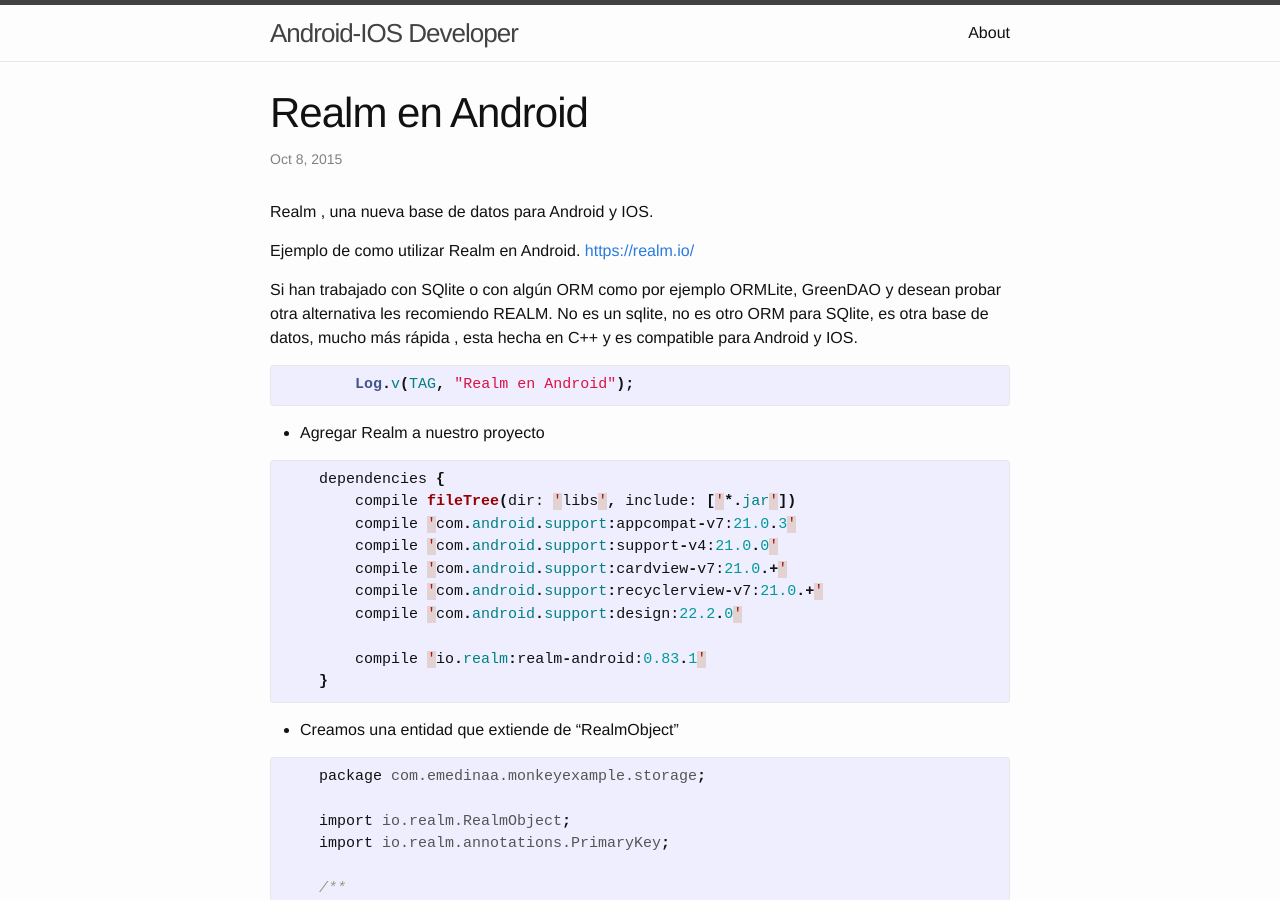
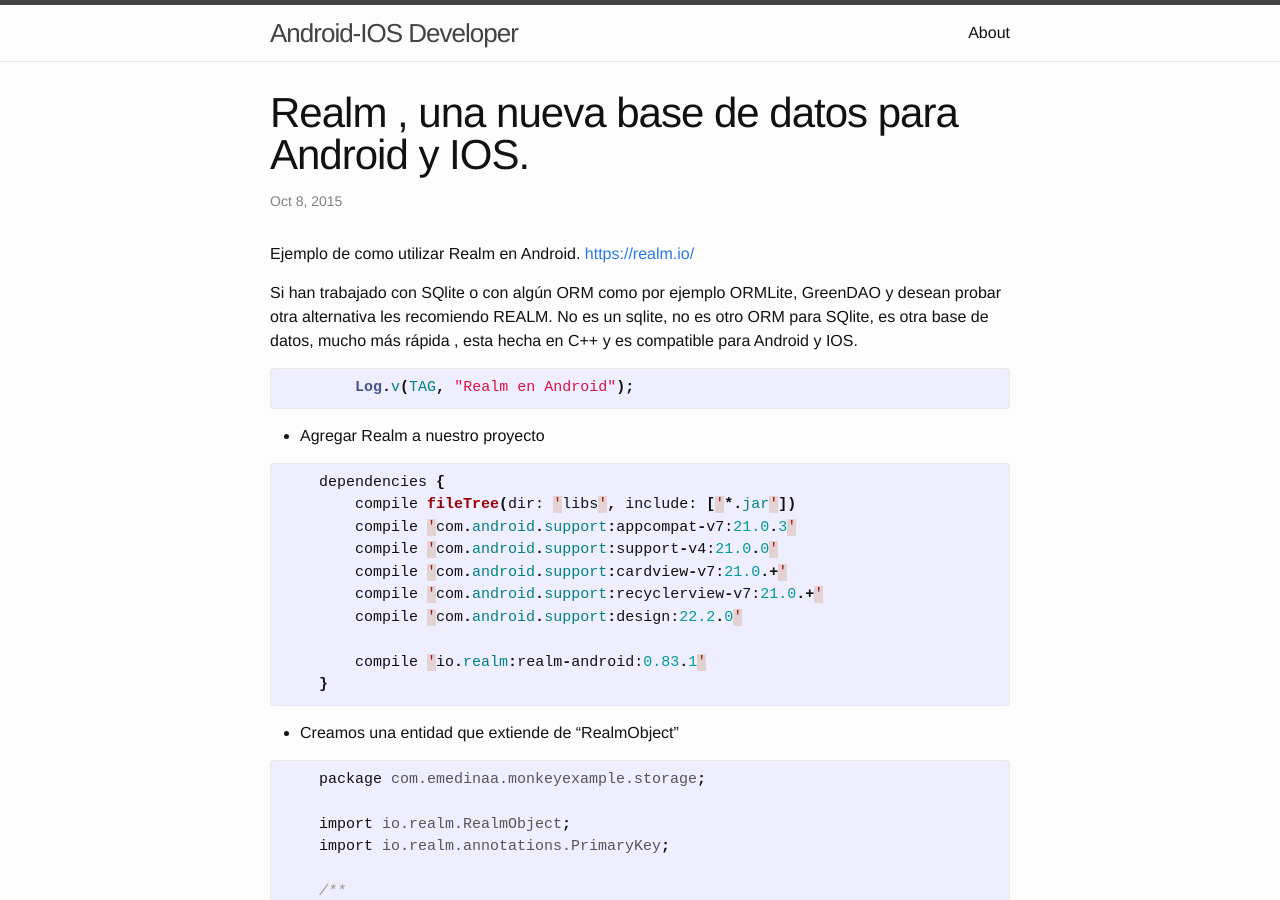
Before and after one commit to emedinaa/emedinaa.github.io, a Jekyll site: the page built from _posts/2015-11-07-android-realm.markdown, in a window 1280 px wide and 900 px high. Built offline with Jekyll 4.4.1, drawn with Linux system fonts in a browser that asks for light colours.

Commit message:
realm update

```diff
--- a/_posts/2015-11-07-android-realm.markdown
+++ b/_posts/2015-11-07-android-realm.markdown
@@ -1,11 +1,9 @@
 ---
 layout: post
-title:  "Realm en Android"
+title:  "Realm , una nueva base de datos para Android y IOS."
 date:   2015-10-08 20:23:27
 categories: android patterns
 ---
-Realm , una nueva base de datos para Android y IOS.
-
 Ejemplo de como utilizar Realm en Android. [https://realm.io/][realm]
 
 Si han trabajado con SQlite o con algún ORM como por ejemplo ORMLite, GreenDAO y desean probar otra alternativa les recomiendo REALM. No es un sqlite, no es otro ORM para SQlite, es otra base de datos, mucho más rápida , esta hecha en C++ y es compatible para Android y IOS.
```
